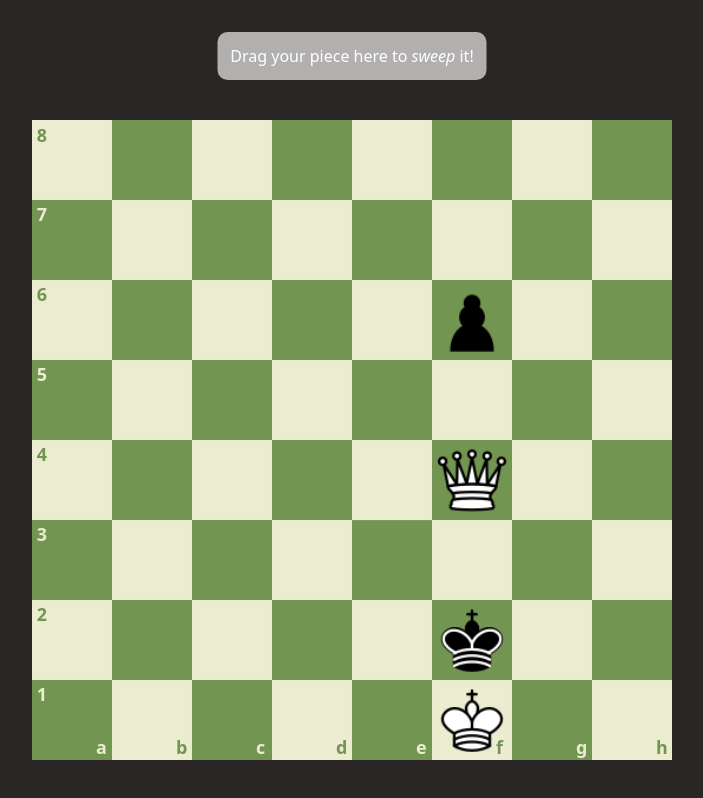
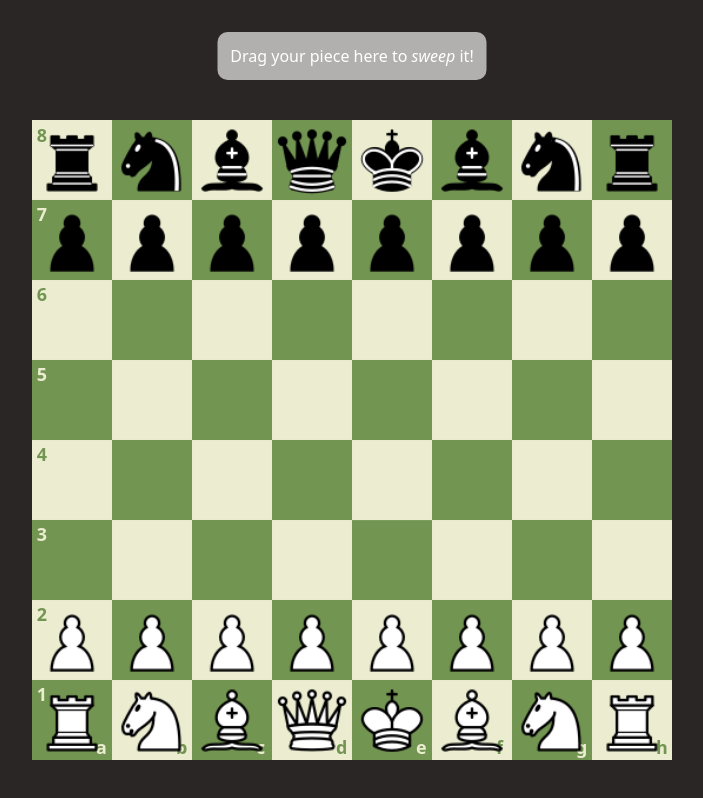
Before and after one commit to OguzhanUmutlu/stack-chess, a plain HTML site: page index.html in a window 1280 px wide. Shown: the whole page, without its empty margins (288-991 px from the left). Drawn offline with Linux system fonts and the light colour scheme.

Commit message:
fix test case

```diff
--- a/index.html
+++ b/index.html
@@ -21,9 +21,6 @@
         document.querySelector(".board"),
         document.querySelector(".sweep-box")
     );
-    game.put(5, 7, "wk");
-    game.put(5, 4, "wq");
-    game.put(5, 6, "bk");
-    game.put(5, 2, "bp");
+    game.reset();
 </script>
 </html>
```
